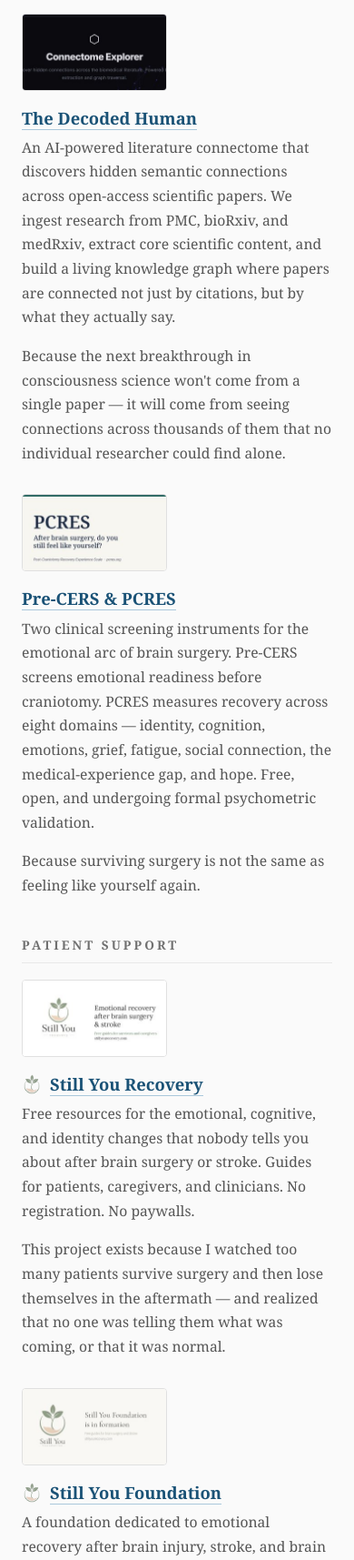
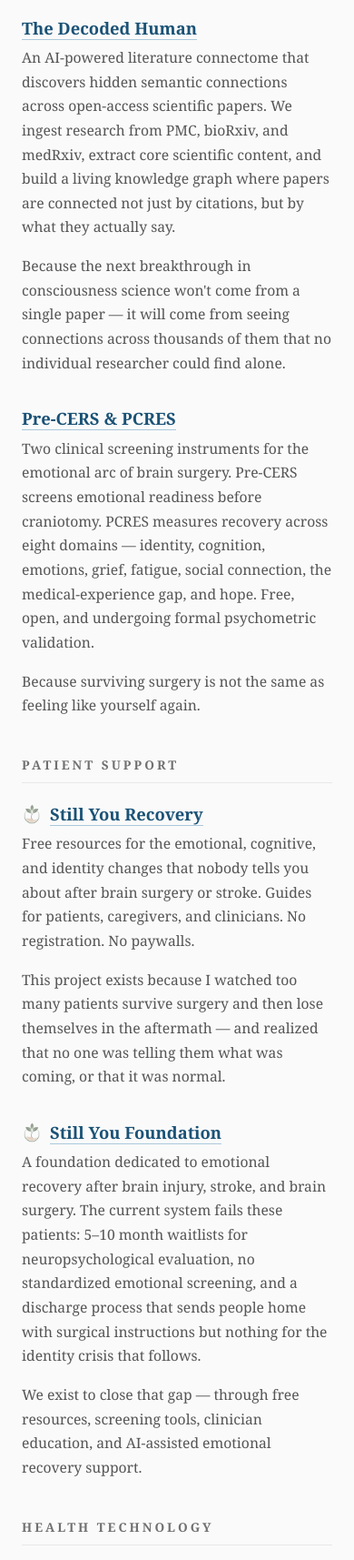
Before and after one commit to stormchaser-creator/drericwhitney-site, a plain HTML site: page index.html in a window 390 px wide. Shown: the part 4259-5974 px from the top of the page at 91% size. Drawn offline with Linux system fonts and the light colour scheme.

Commit message:
Remove venture thumbnails; keep small inline logos only
Drops the 160px thumbnail column from project entries and the solo
Encoded Human thumbnail, deletes the unused thumbnail files, and keeps
the 22px logo beside Still You Recovery, Still You Foundation and
CredentialDOMD. README notes how to add the PCRES logo when it arrives.

Co-Authored-By: Claude Fable 5.2 <noreply@anthropic.com>
Claude-Session: https://claude.ai/code/session_01JFzKqMrfD2NbUjvfTvmGzb

```diff
--- a/index.html
+++ b/index.html
@@ -47,13 +47,6 @@ a:focus-visible{outline:2px solid #1a5276;outline-offset:3px;border-radius:2px}
 .project-group-label:first-of-type{margin-top:0}
 .project{margin-bottom:32px}
 .project:last-child{margin-bottom:0}
-.project.has-thumb{display:grid;grid-template-columns:1fr 160px;gap:4px 28px;align-items:start}
-.project .thumb{grid-column:2;grid-row:1;margin-top:6px;border:1px solid #e0e0e0;border-radius:4px;overflow:hidden;line-height:0;background:#fff}
-.project .thumb:hover{border-color:#aac8db}
-.project .thumb img{display:block;width:100%;height:auto}
-.project .text{grid-column:1;grid-row:1;min-width:0}
-.project.thumb-solo{margin:20px 0 0}
-.project.thumb-solo .thumb{display:inline-block;width:160px;margin:0}
 .project .logo{width:22px;height:22px;border-radius:4px;vertical-align:-4px;margin-right:9px}
 .project h3{font-size:1.15rem;font-weight:700;color:#1a1a1a;margin-bottom:4px;font-family:'Georgia',serif}
 .project p{font-size:.98rem;color:#555}
@@ -77,9 +70,6 @@ header h1{font-size:1.7rem}
 .pull-quote{font-size:1.05rem}
 section{padding:36px 0}
 .links-grid{grid-template-columns:1fr 1fr}
-.project.has-thumb{grid-template-columns:1fr}
-.project .thumb{grid-column:1;grid-row:1;width:160px;margin:0 0 10px}
-.project .text{grid-row:2}
 }
 </style>
 </head>
@@ -145,53 +135,38 @@ section{padding:36px 0}
 
 <h3 class="project-group-label">Consciousness &amp; Research</h3>
 
-<div class="project has-thumb">
-<a class="thumb" href="https://thedecodedhuman.com" rel="noopener" tabindex="-1" aria-hidden="true"><img src="img/the-decoded-human.jpg" alt="" width="320" height="168" loading="lazy" decoding="async"></a>
-<div class="text">
+<div class="project">
 <h3><a href="https://thedecodedhuman.com" rel="noopener">The Decoded Human</a></h3>
 <p>An AI-powered literature connectome that discovers hidden semantic connections across open-access scientific papers. We ingest research from PMC, bioRxiv, and medRxiv, extract core scientific content, and build a living knowledge graph where papers are connected not just by citations, but by what they actually say.</p>
 <p>Because the next breakthrough in consciousness science won't come from a single paper &mdash; it will come from seeing connections across thousands of them that no individual researcher could find alone.</p>
 </div>
-</div>
 
-<div class="project has-thumb">
-<a class="thumb" href="https://pcres.org" rel="noopener" tabindex="-1" aria-hidden="true"><img src="img/pcres.jpg" alt="" width="320" height="168" loading="lazy" decoding="async"></a>
-<div class="text">
+<div class="project">
 <h3><a href="https://pcres.org" rel="noopener">Pre-CERS &amp; PCRES</a></h3>
 <p>Two clinical screening instruments for the emotional arc of brain surgery. Pre-CERS screens emotional readiness before craniotomy. PCRES measures recovery across eight domains &mdash; identity, cognition, emotions, grief, fatigue, social connection, the medical-experience gap, and hope. Free, open, and undergoing formal psychometric validation.</p>
 <p>Because surviving surgery is not the same as feeling like yourself again.</p>
 </div>
-</div>
 
 <h3 class="project-group-label">Patient Support</h3>
 
-<div class="project has-thumb">
-<a class="thumb" href="https://stillyourecovery.com" rel="noopener" tabindex="-1" aria-hidden="true"><img src="img/still-you-recovery.jpg" alt="" width="320" height="168" loading="lazy" decoding="async"></a>
-<div class="text">
+<div class="project">
 <h3><img class="logo" src="img/logo-still-you.png" alt="" width="22" height="22"><a href="https://stillyourecovery.com" rel="noopener">Still You Recovery</a></h3>
 <p>Free resources for the emotional, cognitive, and identity changes that nobody tells you about after brain surgery or stroke. Guides for patients, caregivers, and clinicians. No registration. No paywalls.</p>
 <p>This project exists because I watched too many patients survive surgery and then lose themselves in the aftermath &mdash; and realized that no one was telling them what was coming, or that it was normal.</p>
 </div>
-</div>
 
-<div class="project has-thumb">
-<a class="thumb" href="https://stillyoufoundation.org" rel="noopener" tabindex="-1" aria-hidden="true"><img src="img/still-you-foundation.jpg" alt="" width="320" height="168" loading="lazy" decoding="async"></a>
-<div class="text">
+<div class="project">
 <h3><img class="logo" src="img/logo-still-you.png" alt="" width="22" height="22"><a href="https://stillyoufoundation.org" rel="noopener">Still You Foundation</a></h3>
 <p>A foundation dedicated to emotional recovery after brain injury, stroke, and brain surgery. The current system fails these patients: 5&ndash;10 month waitlists for neuropsychological evaluation, no standardized emotional screening, and a discharge process that sends people home with surgical instructions but nothing for the identity crisis that follows.</p>
 <p>We exist to close that gap &mdash; through free resources, screening tools, clinician education, and AI-assisted emotional recovery support.</p>
 </div>
-</div>
 
 <h3 class="project-group-label">Health Technology</h3>
 
-<div class="project has-thumb">
-<a class="thumb" href="https://credentialdomd.com" rel="noopener" tabindex="-1" aria-hidden="true"><img src="img/credentialdomd.jpg" alt="" width="320" height="168" loading="lazy" decoding="async"></a>
-<div class="text">
+<div class="project">
 <h3><img class="logo" src="img/logo-credentialdomd.png" alt="" width="22" height="22"><a href="https://credentialdomd.com" rel="noopener">CredentialDOMD</a></h3>
 <p>Physician credential management that runs itself. Track every license, certification, privilege, and CME requirement across all 50 states &mdash; with intelligent reminders, AI document scanning, and a compliance dashboard that tells you exactly what's expiring and when.</p>
 <p>Built because I lived the credentialing nightmare firsthand and decided no physician should have to manage it with spreadsheets and sticky notes.</p>
-</div>
 </div>
 
 <div class="project">
@@ -213,7 +188,6 @@ section{padding:36px 0}
 <p>This inquiry has led to The Encoded Human Project &mdash; an open research initiative exploring how biological, psychological, and consciousness-level patterns interact in the human system. The project sits at the intersection of neuroscience, developmental psychology, and the frameworks humans have used across cultures to understand what they are.</p>
 <p>Science, not belief. Observation, not dogma.</p>
 <p><a href="https://theencodedhumanproject.com" rel="noopener">Explore The Encoded Human Project &rarr;</a></p>
-<p class="project thumb-solo"><a class="thumb" href="https://theencodedhumanproject.com" rel="noopener" tabindex="-1" aria-hidden="true"><img src="img/the-encoded-human-project.jpg" alt="" width="320" height="168" loading="lazy" decoding="async"></a></p>
 </div>
 </section>
 
```
Also changed, not shown: img/credentialdomd.jpg (deleted), img/pcres.jpg (deleted), img/still-you-foundation.jpg (deleted), img/still-you-recovery.jpg (deleted), img/the-decoded-human.jpg (deleted), img/the-encoded-human-project.jpg (deleted), 1 other file.
